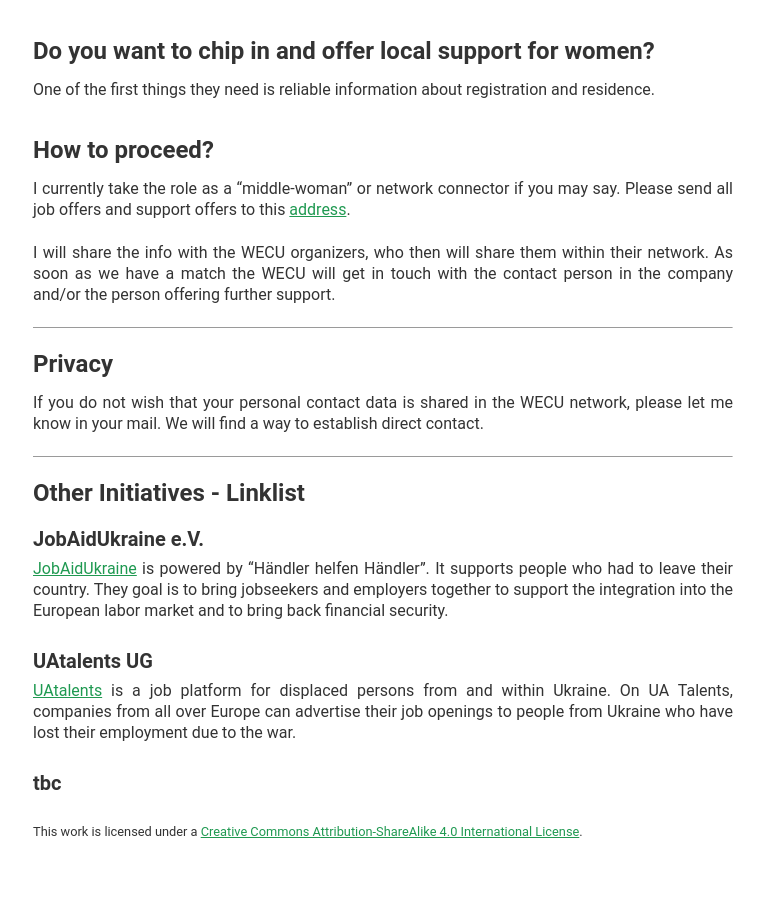
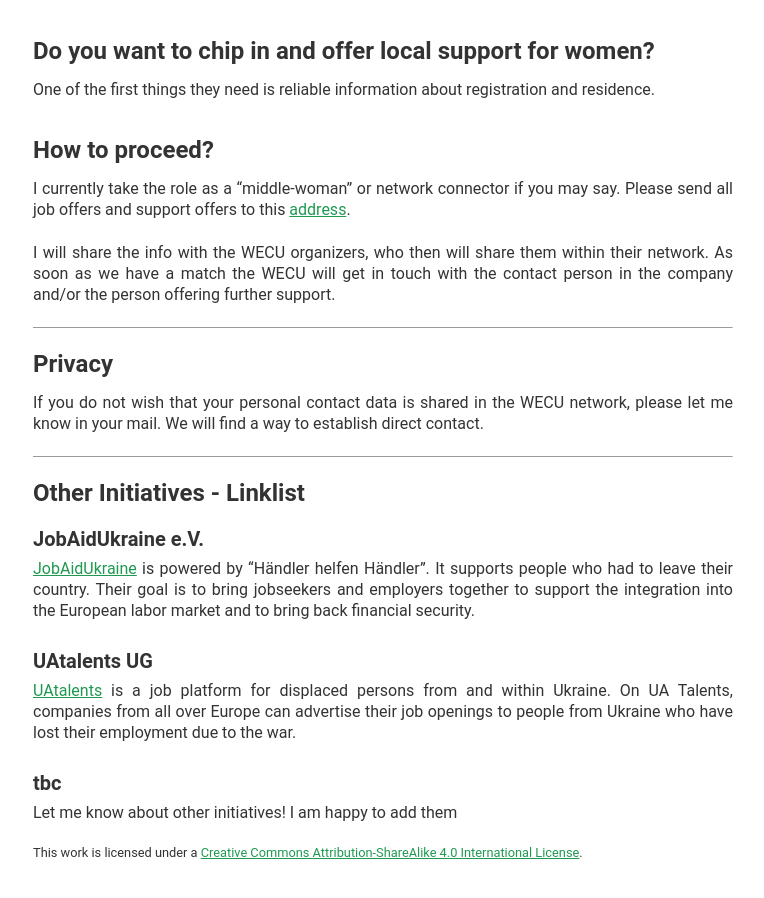
Before and after one commit to evafroehlich/website, a Jekyll site: the page built from _posts/2022-04-06-supporting-WECU.md, in a window 1280 px wide and 900 px high, scrolled down 1078 px. Shown: the whole window, without its empty margins (257-1021 px from the left). Built offline with Jekyll 4.4.1, drawn with Linux system fonts in a browser that asks for light colours.

Commit message:
Update 2022-04-06-supporting-WECU.md

```diff
--- a/_posts/2022-04-06-supporting-WECU.md
+++ b/_posts/2022-04-06-supporting-WECU.md
@@ -54,9 +54,10 @@ If you do not wish that your personal contact data is shared in the WECU network
 ### Other Initiatives - Linklist
 
 #### JobAidUkraine e.V.
-[JobAidUkraine](https://www.jobaidukraine.com/uk) is powered by "Händler helfen Händler". It supports people who had to leave their country. They goal is to bring jobseekers and employers together to support the integration into the European labor market and to bring back financial security.
+[JobAidUkraine](https://www.jobaidukraine.com/uk) is powered by "Händler helfen Händler". It supports people who had to leave their country. Their goal is to bring jobseekers and employers together to support the integration into the European labor market and to bring back financial security.
 
 #### UAtalents UG
 [UAtalents](https://www.uatalents.com/about) is a job platform for displaced persons from and within Ukraine. On UA Talents, companies from all over Europe can advertise their job openings to people from Ukraine who have lost their employment due to the war.
 
 #### tbc
+Let me know about other initiatives! I am happy to add them
```
